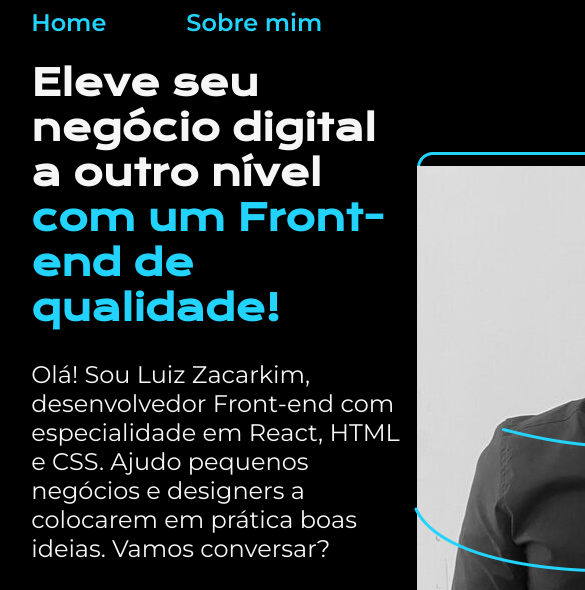
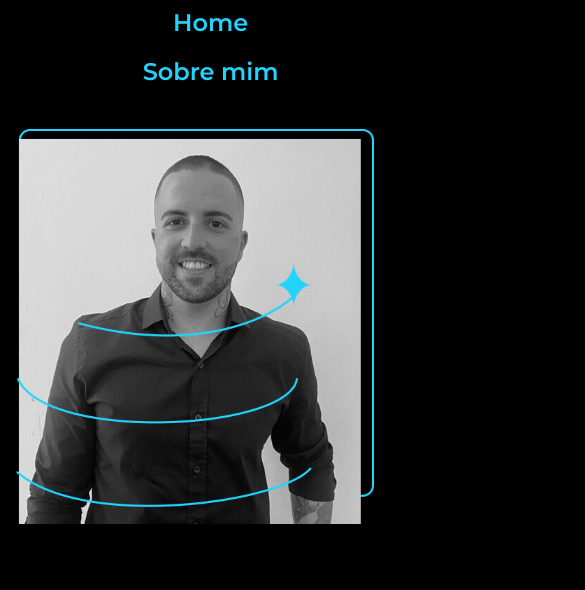
Before and after one commit to lfzacarkims/alura-front-end-portfolio, a plain HTML site: page index.html in a window 390 px wide. Shown: the top 590 px of the page, 585 px wide, since content can reach past the window. Drawn offline with nearby package versions, Linux system fonts and the light colour scheme.

Commit message:
feat: add responsividade

```diff
--- a/css/style.css
+++ b/css/style.css
@@ -20,6 +20,7 @@ body {
   display: flex;
   align-items: center;
   justify-content: space-between;
+  gap: 82px;
 }
 
 .cabecalho {
@@ -40,7 +41,7 @@ body {
 }
 
 .apresentacao__conteudo {
-  width: 615px;
+  width: 50%;
   display: flex;
   flex-direction: column;
   gap: 30px;
@@ -75,7 +76,7 @@ body {
   justify-content: center;
   gap: 16px;
   border: 2px solid #22d4fd;
-  width: 378px;
+  width: 50%;
   text-align: center;
   border-radius: 8px;
   font-size: 24px;
@@ -90,6 +91,10 @@ body {
   background-color: #272727;
 }
 
+.apresentacao__imagem {
+  width: 50%;
+}
+
 .rodape {
   background-color: #22d4fd;
   color: #000000;
@@ -99,3 +104,27 @@ body {
   padding: 24px;
   font-weight: 400;
 }
+
+@media (max-width: 768px) {
+  .apresentacao {
+    flex-direction: column-reverse;
+    align-items: center;
+    padding: 6% 4%;
+  }
+
+  .apresentacao__conteudo {
+    width: 100%;
+    text-align: center;
+  }
+
+  .apresentacao__imagem {
+    width: 100%;
+    margin-top: 20px;
+  }
+
+  .cabecalho__menu {
+    flex-direction: column;
+    align-items: center;
+    gap: 20px;
+  }
+}
--- a/index.html
+++ b/index.html
@@ -37,7 +37,7 @@
         </a>
       </div>
     </section>
-    <img src="./img/perfil.png" alt="imagem de perfil">
+    <img class="apresentacao__imagem" src="./img/perfil.png" alt="imagem de perfil">
   </main>
   <footer class="rodape">
     <p>Desenvolvido por Luiz Zacarkim.</p>
```
Also changed, not shown: about.html (+1 -1 lines).
